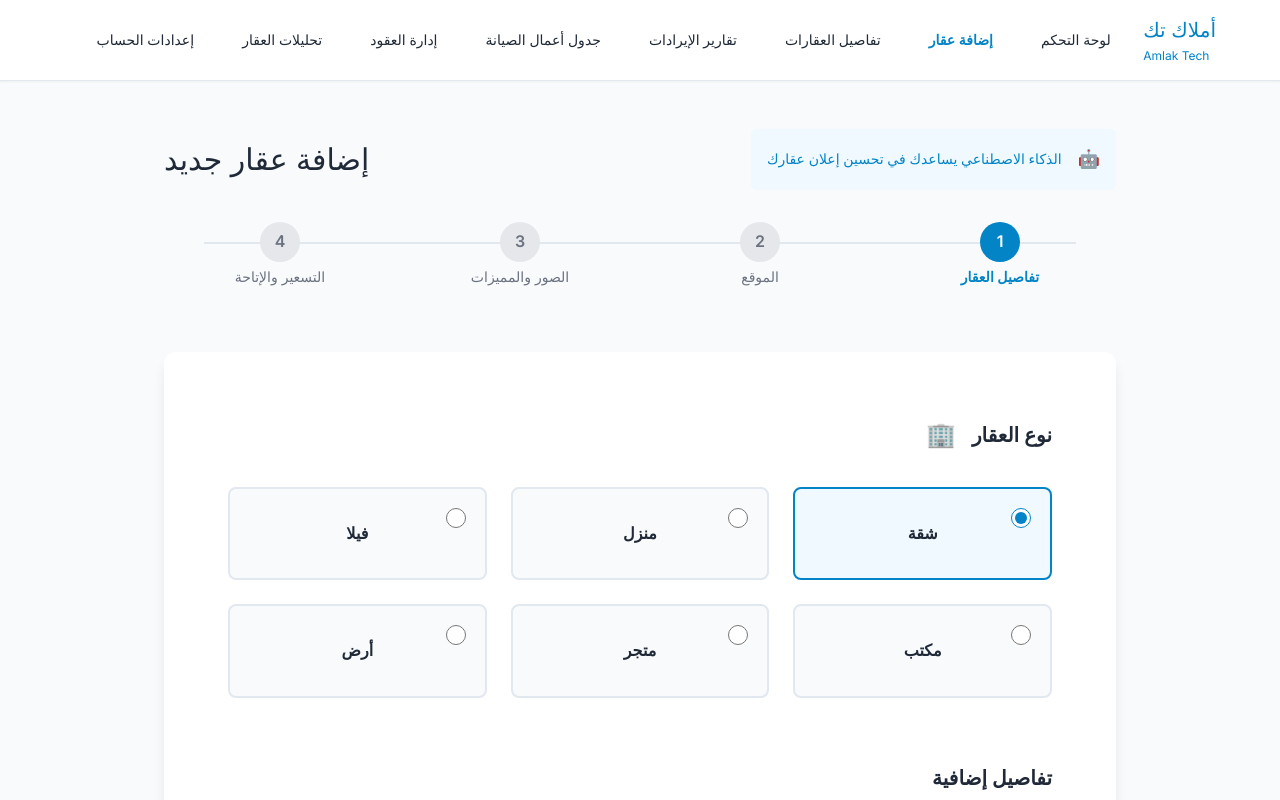
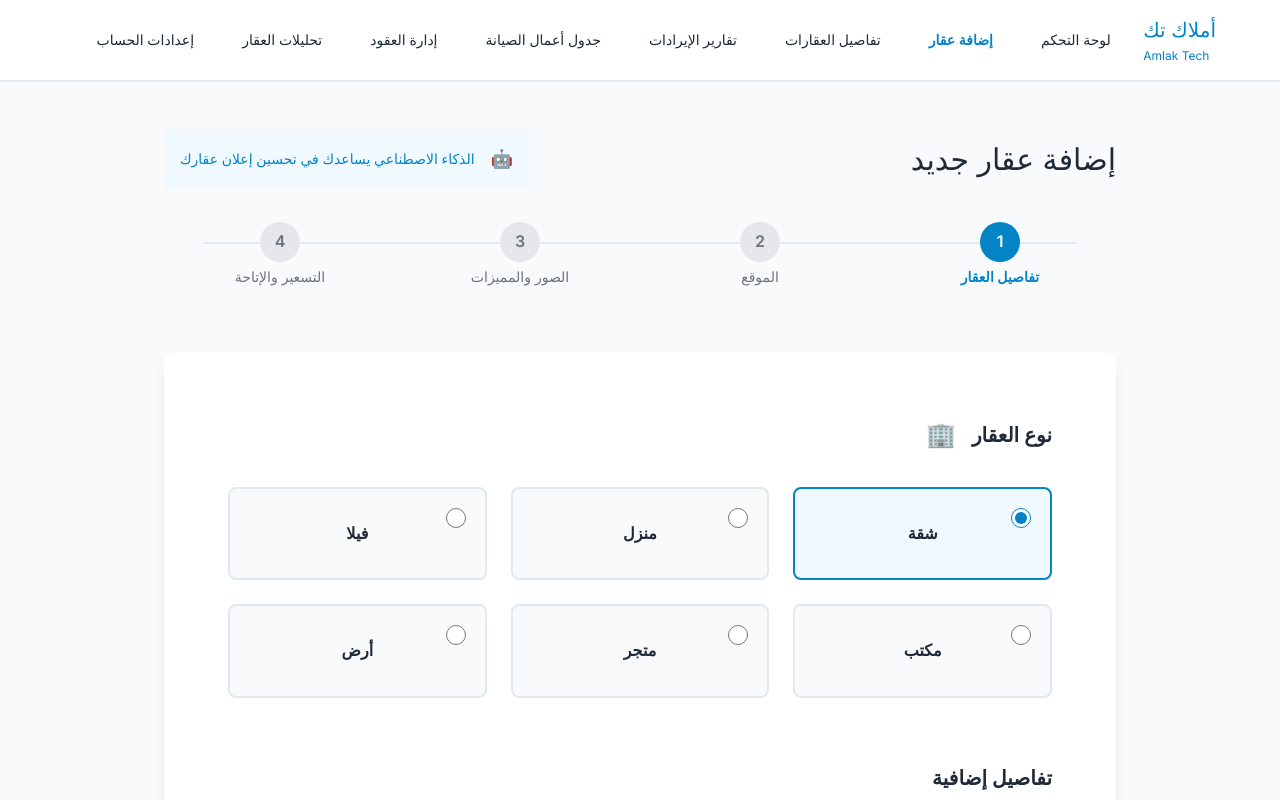
Before and after one commit to yaraabdullah/AmlakTech-Website, a Next.js app: page /owner/add-property in a window 1280 px wide. Shown: the top 800 px of the page. Built offline with nearby package versions, Linux system fonts and the light colour scheme.

Commit message:
update the direction

```diff
--- a/components/AddProperty.tsx
+++ b/components/AddProperty.tsx
@@ -115,15 +115,15 @@ export default function AddProperty() {
           {/* Page Header */}
           <div className={styles.pageHeader}>
             <div className={styles.headerRow}>
+              {/* Page Title */}
+              <div className={styles.pageTitle}>
+                <h1>إضافة عقار جديد</h1>
+              </div>
+
               {/* AI Assistant Banner */}
               <div className={styles.aiBanner}>
                 <span className={styles.aiBannerIcon}>🤖</span>
                 <p className={styles.aiBannerText}>الذكاء الاصطناعي يساعدك في تحسين إعلان عقارك</p>
-              </div>
-
-              {/* Page Title */}
-              <div className={styles.pageTitle}>
-                <h1>إضافة عقار جديد</h1>
               </div>
             </div>
 
```
